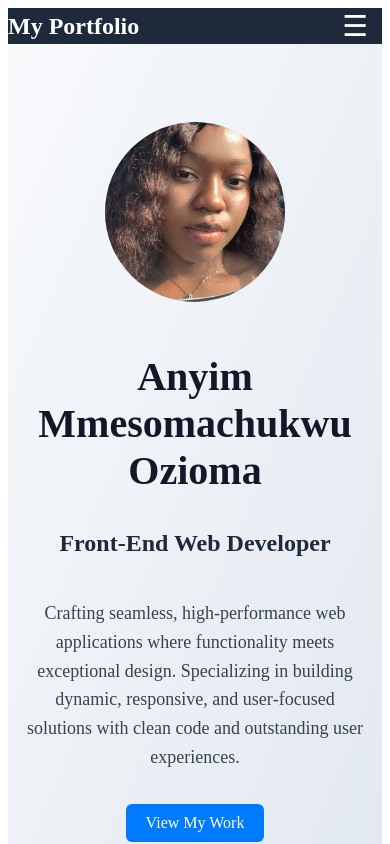
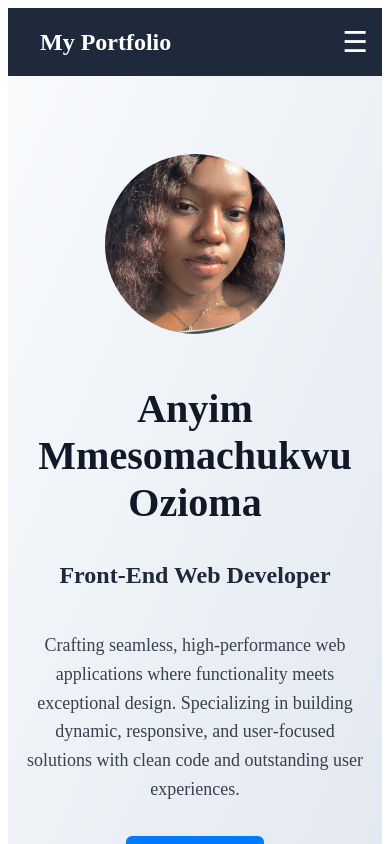
Before and after one commit to soso-oma/portfolio_website, a React (Vite) app: page / in a window 390 px wide. Shown: the top 844 px of the page. Built offline with nearby package versions, Linux system fonts and the light colour scheme; the HTML template or start-up script is replaced by a standard one.

Commit message:
Hamburger correction

```diff
--- a/src/index.css
+++ b/src/index.css
@@ -65,7 +65,7 @@
 .navbar {
   background-color: #1e293b;
   color: white;
-  /*padding: 1rem 2rem;*/
+  padding: 1rem 2rem;
   display: flex;
   justify-content: space-between;
   align-items: center;
@@ -129,6 +129,10 @@
 }
 
 @media (max-width: 768px) {
+  .navbar {
+    padding: 1rem 0 1rem 2rem;
+  }
+
   .navbar-links {
     display: none; /* desktop */
   }
```
